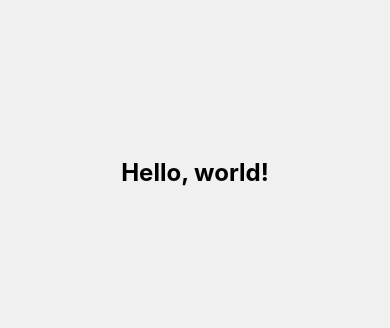
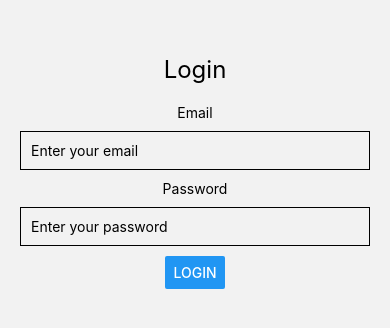
Before and after one commit to RaoAsad0/reactnative_staffapp, a React Native app: screen /Login in a window 390 px wide. Shown: the part 250-578 px from the top of the page. Built offline with nearby package versions, Linux system fonts and the light colour scheme.

Commit message:
add navigation ,login and home screen

```diff
--- a/App.js
+++ b/App.js
@@ -1,23 +1,6 @@
 import React from 'react';
-import { Text, View, StyleSheet } from 'react-native';
+import  Navigation  from "./src/navigation/navigation";
 
 export default function App() {
-  return (
-    <View style={styles.container}>
-      <Text style={styles.text}>Hello, world!</Text>
-    </View>
-  );
+  return <Navigation />;
 }
-
-const styles = StyleSheet.create({
-  container: {
-    flex: 1,
-    justifyContent: 'center',
-    alignItems: 'center',
-    backgroundColor: '#f0f0f0',
-  },
-  text: {
-    fontSize: 24,
-    fontWeight: 'bold',
-  },
-});
--- a/app.json
+++ b/app.json
@@ -8,9 +8,9 @@
     "scheme": "myapp",
     "userInterfaceStyle": "automatic",
     "splash": {
-      "image": "./assets/images/splash.png",
+      "image": "./assets/splash_img.png.webp",
       "resizeMode": "contain",
-      "backgroundColor": "#ffffff"
+      "backgroundColor": "#FF0000"
     },
     "ios": {
       "supportsTablet": true
--- a/package.json
+++ b/package.json
@@ -14,7 +14,9 @@
   },
   "dependencies": {
     "@expo/vector-icons": "^14.0.2",
-    "@react-navigation/native": "^6.0.2",
+    "@react-native-async-storage/async-storage": "^1.23.1",
+    "@react-navigation/native": "^6.1.18",
+    "@react-navigation/native-stack": "^6.11.0",
     "expo": "~51.0.28",
     "expo-constants": "~16.0.2",
     "expo-font": "~12.0.9",
--- /dev/null
+++ b/src/navigation/navigation.js
@@ -0,0 +1,47 @@
+// src/Navigation.js
+import React, { useEffect, useState } from 'react';
+import { NavigationContainer } from '@react-navigation/native';
+import { createNativeStackNavigator } from '@react-navigation/native-stack';
+import LoginScreen from '../screens/LoginScreen';
+import HomeScreen from '../screens/HomeScreen';
+
+
+const Stack = createNativeStackNavigator();
+
+const Navigation = () => {
+  const [isLoading, setIsLoading] = useState(true); // To show the splash screen
+
+  useEffect(() => {
+    const checkLoginStatus = () => {
+      setIsLoading(false);  // Set loading to false to hide splash screen
+    };
+
+    checkLoginStatus();
+  }, []);
+
+  if (isLoading) {
+    // Default Expo splash screen will automatically show here
+    return null; // Returning null lets the splash screen display until the JS is loaded
+  }
+
+  return (
+    <NavigationContainer>
+      <Stack.Navigator>
+
+         <Stack.Screen
+           options={{ headerShown: false }}
+           name="Login"
+           component={LoginScreen}
+         />
+
+         <Stack.Screen
+           options={{ headerShown: false }}
+           name="Home"
+           component={HomeScreen}
+         />
+      </Stack.Navigator>
+    </NavigationContainer>
+  );
+};
+
+export default Navigation;
--- /dev/null
+++ b/src/screens/HomeScreen.js
@@ -0,0 +1,36 @@
+// src/screens/HomeScreen.js
+import React from 'react';
+import { View, Text, Button, StyleSheet } from 'react-native';
+import AsyncStorage from '@react-native-async-storage/async-storage';
+import { useNavigation } from '@react-navigation/native';
+
+const Home = () => {
+  const navigation = useNavigation();
+
+  const handleLogout = async () => {
+    // Remove user token to log out
+    await AsyncStorage.removeItem('userToken');
+    navigation.navigate('Login'); // Navigate back to the Login screen
+  };
+
+  return (
+    <View style={styles.container}>
+      <Text style={styles.text}>Welcome to the Home Screen!</Text>
+      <Button title="Logout" onPress={handleLogout} />
+    </View>
+  );
+};
+
+const styles = StyleSheet.create({
+  container: {
+    flex: 1,
+    justifyContent: 'center',
+    alignItems: 'center',
+  },
+  text: {
+    fontSize: 24,
+    marginBottom: 20,
+  },
+});
+
+export default Home;
--- /dev/null
+++ b/src/screens/LoginScreen.js
@@ -0,0 +1,74 @@
+// LoginScreen.js
+import React, { useState } from 'react';
+import { View, Text, TextInput, Button, Alert, StyleSheet } from 'react-native';
+import { useNavigation } from '@react-navigation/native';
+
+const LoginScreen = () => {
+  const [email, setEmail] = useState('');
+  const [password, setPassword] = useState('');
+  const [loading, setLoading] = useState(false);
+  const navigation = useNavigation();
+
+  const handleLogin = () => {
+    setLoading(true); // Set loading state
+
+    // Hardcoded credentials
+    const validEmail = "staff";
+    const validPassword = "123";
+
+    if (email === validEmail && password === validPassword) {
+      // Successful login
+      navigation.navigate('Home'); // Navigate to Home screen
+    } else {
+      // Failed login
+      Alert.alert("Invalid Credentials", "The email or password is incorrect.");
+    }
+
+    setLoading(false); // Reset loading state
+  };
+
+  return (
+    <View style={styles.container}>
+      <Text style={styles.title}>Login</Text>
+      <Text>Email</Text>
+      <TextInput
+        value={email}
+        onChangeText={setEmail}
+        placeholder="Enter your email"
+        keyboardType="email-address"
+        autoCapitalize="none"
+        style={styles.input}
+      />
+      <Text>Password</Text>
+      <TextInput
+        value={password}
+        onChangeText={setPassword}
+        placeholder="Enter your password"
+        secureTextEntry
+        style={styles.input}
+      />
+      <Button title={loading ? 'Logging in...' : 'Login'} onPress={handleLogin} disabled={loading} />
+    </View>
+  );
+};
+
+const styles = StyleSheet.create({
+  container: {
+    flex: 1,
+    justifyContent: 'center', // Center vertically
+    alignItems: 'center', // Center horizontally
+    padding: 20,
+  },
+  title: {
+    fontSize: 24,
+    marginBottom: 20,
+  },
+  input: {
+    borderWidth: 1,
+    padding: 10,
+    marginVertical: 10,
+    width: '100%', // Optional: Set width to fill the container
+  },
+});
+
+export default LoginScreen;
```
Also changed, not shown: src/color/color.js (added, +15 -0 lines), assets/splash_img.png.webp (added), 1 other file (tests, documents, lock files or other folders).
